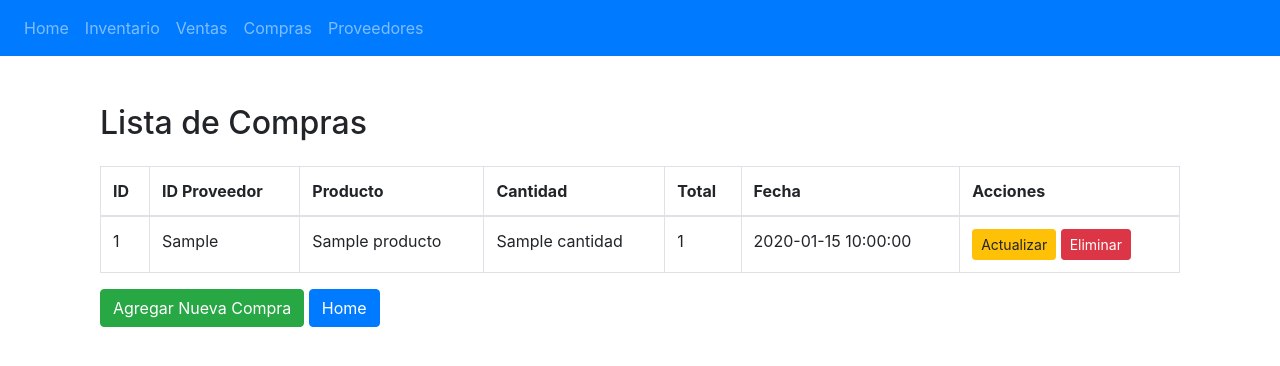
After one commit to IsaKatMM/Sistema-de-Farmacia, a Flask app: page /compra/compraList in a window 1280 px wide. The commit adds this page. Shown: the top 366 px of the page. Run offline with Flask 3, Linux system fonts and the light colour scheme; a database or web service that is not in the repository returns one stand-in record (values such as "Sample title"); data that the repository does not hold is empty; some libraries are stand-ins or nearby versions.

Commit message:
compra vistas

```diff
--- a/FrontEnd/routes/routeCompra.py
+++ b/FrontEnd/routes/routeCompra.py
@@ -1,3 +1,74 @@
-from flask import Blueprint, render_template, request, redirect, url_for, flash
+from flask import Blueprint, abort, jsonify, request, render_template, redirect,url_for, flash
+import requests
 
 routeCompra = Blueprint('routeCompra', __name__)
+
+@routeCompra.route('/compraList')
+def compra_list():
+    r = requests.get('http://localhost:8099/myapp/compra/list')
+    data =  r.json()
+    return render_template('compra/compraList.html', lista = data["data"])
+
+@routeCompra.route('/saveCompra', methods=['GET', 'POST'])
+def save_compra():
+    if request.method == 'POST':
+        compra_data = {
+            "producto": request.form['producto'],
+            "cantidad": request.form['cantidad'],
+            "totalCompra": request.form['totalCompra'],
+            "id_proveedor": request.form['id_proveedor'],
+        }
+
+        response = requests.post('http://localhost:8099/myapp/compra/save', json=compra_data)
+        if response.status_code == 200:
+            return redirect(url_for('routeCompra.compra_list'))
+        else:
+            return render_template('saveCompra.html', error=response.json().get("data", "Error desconocido"))
+
+    r = requests.get('http://localhost:8099/myapp/provetor/list')
+    data =  r.json()
+
+    return render_template('compra/saveCompra.html', lista = data["data"])
+
+@routeCompra.route('/updateCompra/<int:compra_id>', methods=['GET', 'POST'])
+def update_compra(compra_id):
+    if request.method == 'POST':
+        compra_data = {
+            "id": compra_id,
+            "producto": request.form['producto'],
+            "cantidad": request.form['cantidad'],
+            "totalCompra": request.form['totalCompra'],
+            "id_proveedor": request.form['id_proveedor'],
+        }
+
+        response = requests.post('http://localhost:8099/myapp/compra/update', json=compra_data)
+        if response.status_code == 200:
+            flash("Compra actualizado correctamente", "success")
+            return redirect(url_for('routeCompra.compra_list'))
+        else:
+            flash(response.json().get("data", "Error al actualizar la compra"), "danger")
+
+    response = requests.get(f'http://localhost:8099/myapp/compra/get/{compra_id}')
+    if response.status_code == 200:
+        compra = response.json().get("data", {})
+    else:
+        flash("No se pudo encontrar la compra", "danger")
+        return redirect(url_for('routeCompra.compra_list'))
+
+
+    r = requests.get('http://localhost:8099/myapp/provetor/list')
+    data =  r.json()
+    return render_template('compra/updateCompra.html', compra=compra, lista = data["data"])
+
+
+@routeCompra.route('/deleteCompra/<int:id>', methods=['POST'])
+def delete_compra(id):
+
+    response = requests.post(f'http://localhost:8099/myapp/compra/delete/{id}')
+
+    if response.status_code == 200:
+        flash('Compra eliminada correctamente', 'success')
+        return redirect(url_for('router.home'))
+    else:
+        flash(response.json().get("info", "Error al eliminar la compra"), 'danger')
+        return redirect(url_for('router.home'))
--- a/FrontEnd/routes/routeProducto.py
+++ b/FrontEnd/routes/routeProducto.py
@@ -2,3 +2,7 @@
 from flask import Blueprint
 
 routeProducto = Blueprint('routeProducto', __name__)
+
+@routeProducto.route('/producto')
+def producto():
+    return 'Producto'
--- a/FrontEnd/routes/routeProveedor.py
+++ b/FrontEnd/routes/routeProveedor.py
@@ -1,3 +1,7 @@
 from flask import Blueprint, render_template, request, redirect, url_for, flash
 
 routeProveedor = Blueprint('routeProveedor', __name__)
+
+@routeProveedor.route('/proveedor')
+def proveedor():
+    return render_template('proveedor/proveedor.html')
--- a/FrontEnd/routes/routeVenta.py
+++ b/FrontEnd/routes/routeVenta.py
@@ -1,3 +1,7 @@
 from flask import Blueprint, render_template, request, redirect, url_for, flash
 
 routeVenta = Blueprint('routeVenta', __name__)
+
+@routeVenta.route('/venta')
+def venta():
+    return render_template('venta/venta.html')
--- /dev/null
+++ b/FrontEnd/templates/compra/compraList.html
@@ -0,0 +1,44 @@
+{% extends "index.html" %}
+
+{% block title %}Lista de Compras{% endblock %}
+
+{% block content %}
+<div class="container">
+    <h2 class="mb-4">Lista de Compras</h2>
+
+    <table class="table table-bordered">
+        <thead>
+            <tr>
+                <th>ID</th>
+                <th>ID Proveedor</th>
+                <th>Producto</th>
+                <th>Cantidad</th>
+                <th>Total</th>
+                <th>Fecha</th>
+                <th>Acciones</th>
+            </tr>
+        </thead>
+        <tbody>
+            {% for compra in lista %}
+            <tr>
+                <td>{{ compra.id }}</td>
+                <td>{{ compra.id_proveedor }}</td>
+                <td>{{ compra.producto }}</td>
+                <td>{{ compra.cantidad }}</td>
+                <td>{{ compra.totalCompra }}</td>
+                <td>{{ compra.fechaCompra }}</td>
+                <td>
+                    <a href="{{ url_for('routeCompra.update_compra', compra_id=compra.id) }}" class="btn btn-warning btn-sm">Actualizar</a>
+                    <form action="{{ url_for('routeCompra.delete_compra', id=compra.id) }}" method="POST" style="display:inline;">
+                        <button type="submit" class="btn btn-danger btn-sm" onclick="return confirm('¿Estás seguro de que deseas eliminar esta compra?');">Eliminar</button>
+                    </form>
+                </td>
+            </tr>
+            {% endfor %}
+        </tbody>
+    </table>
+
+    <a href="{{ url_for('routeCompra.save_compra') }}" class="btn btn-success">Agregar Nueva Compra</a>
+    <a href="{{ url_for('router.home') }}" class="btn btn-primary">Home</a>
+</div>
+{% endblock %}
--- /dev/null
+++ b/FrontEnd/templates/home.html
@@ -0,0 +1 @@
+{% extends "index.html" %}
--- a/FrontEnd/templates/index.html
+++ b/FrontEnd/templates/index.html
@@ -29,22 +29,20 @@
         <div class="collapse navbar-collapse" id="navbarNav">
             <ul class="navbar-nav">
                 <li class="nav-item">
-                    <a class="nav-link" href="{{ url_for('home') }}">Home</a>
+                    <a class="nav-link" href="{{ url_for('router.home') }}">Home</a>
                 </li>
                 <li class="nav-item">
-                    <a class="nav-link" href="{{ url_for('inventario') }}">Inventario</a>
+                    <a class="nav-link" href="{{ url_for('routeProducto.producto') }}">Inventario</a>
                 </li>
                 <li class="nav-item">
-                    <a class="nav-link" href="{{ url_for('ventas') }}">Ventas</a>
+                    <a class="nav-link" href="{{ url_for('routeVenta.venta') }}">Ventas</a>
+                </li>
+
+                <li class="nav-item">
+                    <a class="nav-link" href="{{ url_for('routeCompra.compra_list') }}">Compras</a>
                 </li>
                 <li class="nav-item">
-                    <a class="nav-link" href="{{ url_for('clientes') }}">Clientes</a>
-                </li>
-                <li class="nav-item">
-                    <a class="nav-link" href="{{ url_for('compras') }}">Compras</a>
-                </li>
-                <li class="nav-item">
-                    <a class="nav-link" href="{{ url_for('proveedores') }}">Proveedores</a>
+                    <a class="nav-link" href="{{ url_for('routeProveedor.proveedor') }}">Proveedores</a>
                 </li>
             </ul>
         </div>
--- /dev/null
+++ b/jersey-service/media/CompraAProveedor.json
@@ -0,0 +1 @@
+[{"id":1,"id_proveedor":101,"producto":"Paracetamol","cantidad":5,"totalCompra":20.5,"fechaCompra":"2025-02-02"}]
```
Also changed, not shown: FrontEnd/app.py (+4 -4 lines), FrontEnd/templates/compra/saveCompra.html (added, +43 -0 lines), FrontEnd/templates/compra/updateCompra.html (added, +43 -0 lines), 3 other files.
